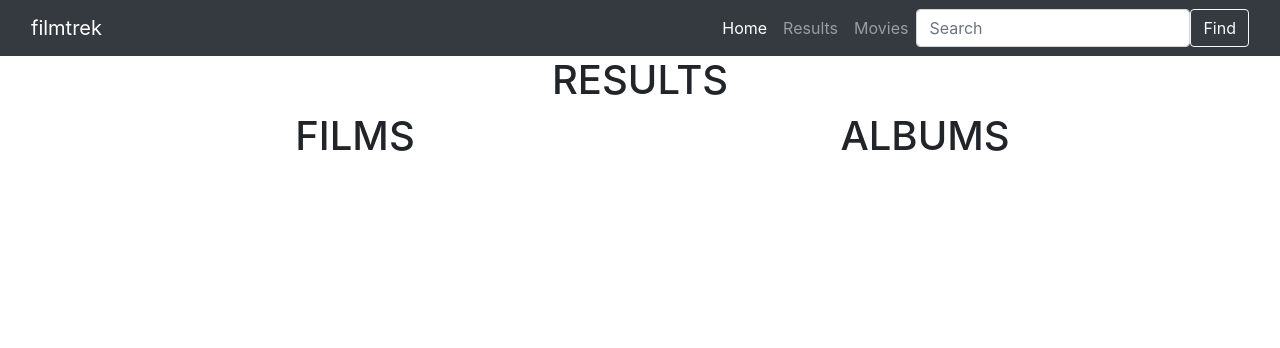
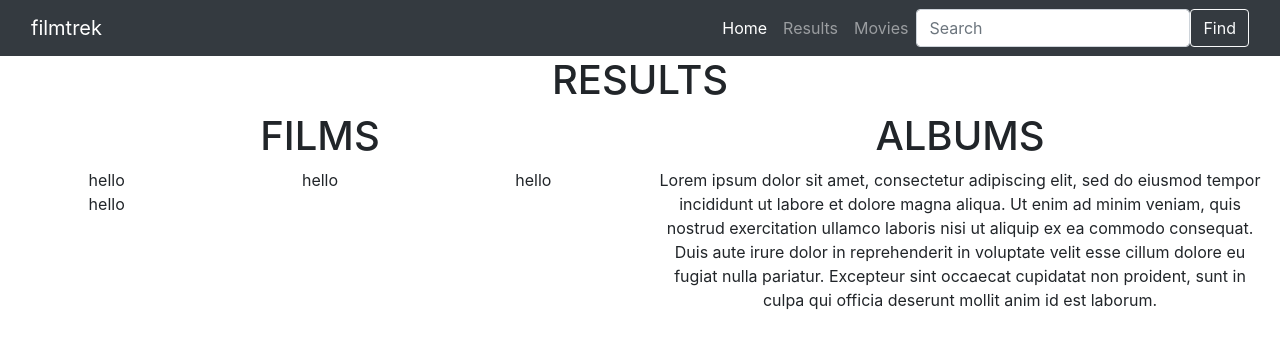
Before and after one commit to jacoblimzm/filmtrek, a React (Create React App) app: page / in a window 1280 px wide. Shown: the top 348 px of the page. Built offline with nearby package versions, Linux system fonts and the light colour scheme.

Commit message:
create results page html structure

```diff
--- a/public/styles.css
+++ b/public/styles.css
@@ -17,13 +17,9 @@ body,
   background-position: center;
 }
 
-.results-page {
 
+.film-container {
+    display: flex;
+    flex-wrap: row wrap;
+    justify-content: space-around;
 }
-.album-search-results {
-
-}
-
-.film-search-results {
-
-}
--- a/src/components/App.jsx
+++ b/src/components/App.jsx
@@ -72,22 +72,46 @@ function App() {
   };
 
   return (
+    <Router>
       <div className="App">
         <Nav />
         {/* <LandingPage handleUserSearch={handleUserSearch} popFilms={popFilms}/> */}
 
-      <div className="results-page container">
+        <div className="results-page container-fluid">
           <h1>RESULTS</h1>
           <div className="row">
-          <div className="film-search-results col-md">
+            <div className="film-search-results col-md-6">
               <h1>FILMS</h1>
+              <div className="row">
+                <div className="film-item col-md-4">hello</div>
+                <div className="film-item col-md-4">hello</div>
+                <div className="film-item col-md-4">hello</div>
+                <div className="film-item col-md-4">hello</div>
               </div>
-          <div className="album-search-results col-md">
+            </div>
+            <div className="album-search-results col-md-6">
+              <div className="row">
+                <div className="col-12">
                   <h1>ALBUMS</h1>
+                </div>
+                <div className="col-12">
+                  <p>
+                    Lorem ipsum dolor sit amet, consectetur adipiscing elit, sed
+                    do eiusmod tempor incididunt ut labore et dolore magna
+                    aliqua. Ut enim ad minim veniam, quis nostrud exercitation
+                    ullamco laboris nisi ut aliquip ex ea commodo consequat.
+                    Duis aute irure dolor in reprehenderit in voluptate velit
+                    esse cillum dolore eu fugiat nulla pariatur. Excepteur sint
+                    occaecat cupidatat non proident, sunt in culpa qui officia
+                    deserunt mollit anim id est laborum.
+                  </p>
                 </div>
               </div>
             </div>
           </div>
+        </div>
+      </div>
+    </Router>
   );
 }
 
```
Lines whose indentation alone changed are shown as unchanged.
